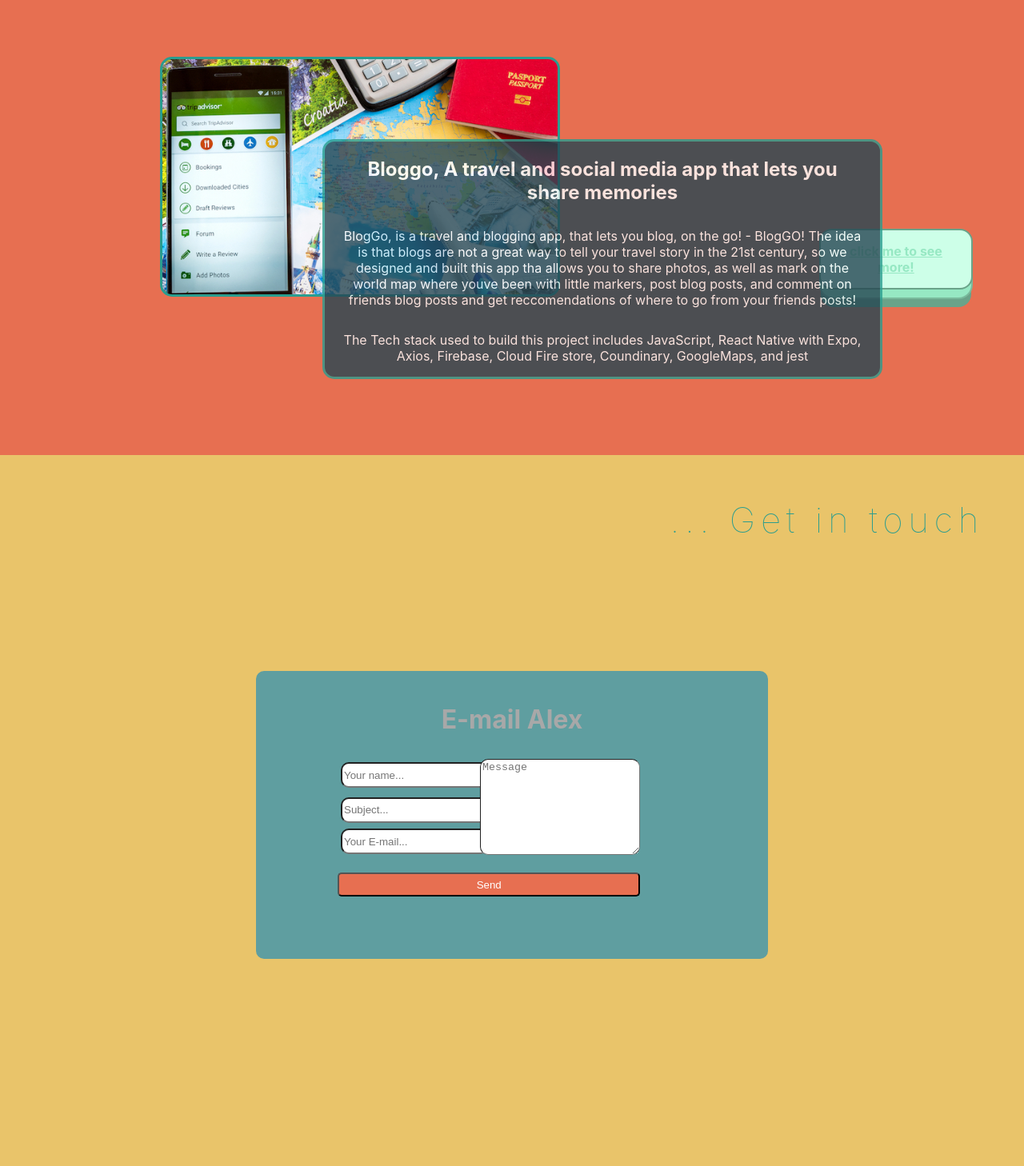
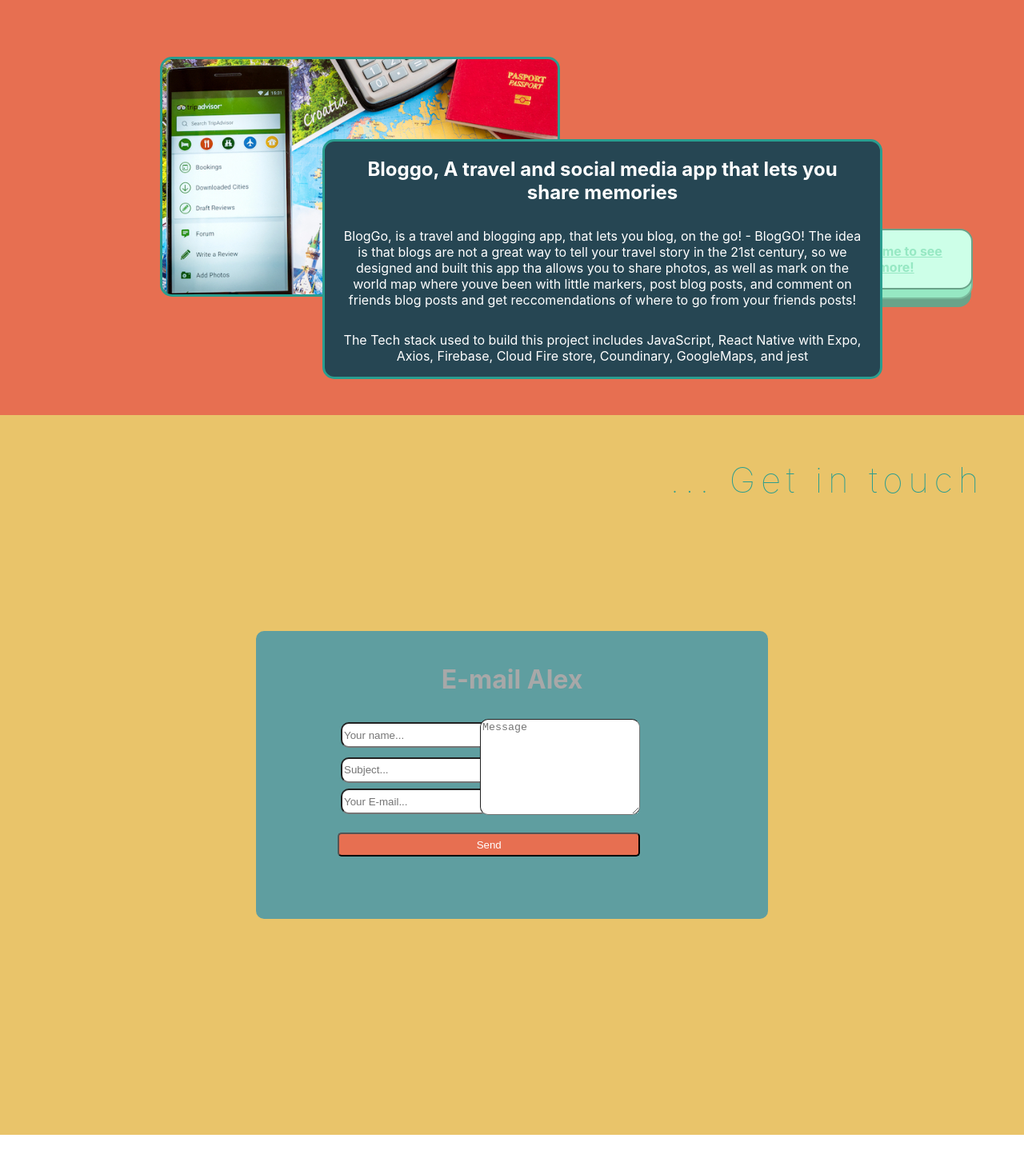
Before and after one commit to Alexthespaceman/alex-tristram-portfolio.github.io, a React (Create React App) app: page / in a window 1280 px wide. Shown: the part 3981-5439 px from the top of the page at 80% size. After the commit the page ends 5400 px from the top, so only its background shows below. Built offline with nearby package versions, Linux system fonts and the light colour scheme.

Commit message:
hosting testing

```diff
--- a/src/App.css
+++ b/src/App.css
@@ -563,7 +563,7 @@ body {
 }
 
 .divide {
-  opacity: 80%;
+  /* opacity: 80%; */
 }
 
 /* mywork buttons */
@@ -642,7 +642,7 @@ a.big-button:active::before {
   background-color: #e9c46a;
   /* opacity: 90%; */
   position: absolute;
-  top: 3350px;
+  top: 3300px;
   width: 100%;
   position: relative;
   z-index: 40;
```
